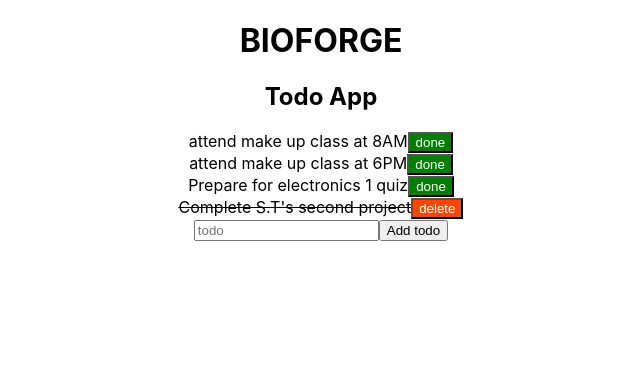
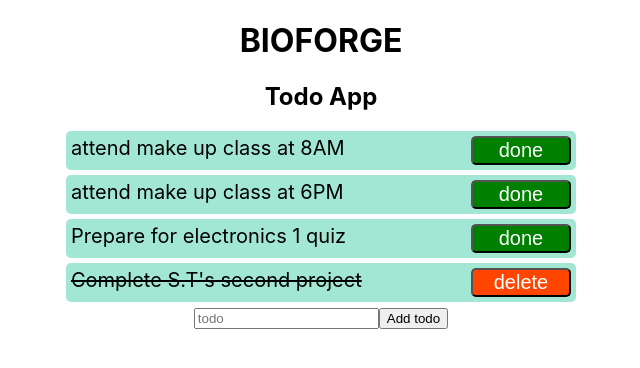
Before and after one commit to AbrarChowdhury/react-training-for-interns, a React (Create React App) app: page / in a window 1280 px wide. Shown: the top 368 px of the page, without its empty margins (319-959 px from the left). Built offline with nearby package versions, Linux system fonts and the light colour scheme.

Commit message:
create new branch with todo row style

```diff
--- a/src/App.css
+++ b/src/App.css
@@ -1,3 +1,4 @@
+
 .App {
   text-align: center;
 }
@@ -36,3 +37,7 @@
     transform: rotate(360deg);
   }
 }
+
+.title{
+
+}
--- a/src/App.js
+++ b/src/App.js
@@ -38,7 +38,7 @@ function App() {
 
   return (
     <div className="App">
-      <h1>BIOFORGE</h1>
+      <h1 className='title'>BIOFORGE</h1>
       <h2>Todo App</h2>
 
       { todoes.map( (todo,i)=>
--- /dev/null
+++ b/src/components/ToDoRow.css
@@ -0,0 +1,17 @@
+.todo-div{
+    margin: 5px auto;
+    max-width: 500px;
+    width: 100%;
+    display: flex;
+    justify-content: space-between;
+    font-size: 20px;
+    background-color: rgb(162, 231, 211);
+    padding: 5px;
+    border-radius: 5px;
+}
+
+.todo-div > button {
+    width: 100px;
+    font-size: 20px;
+    border-radius: 5px;
+}
--- a/src/components/TodoRow.js
+++ b/src/components/TodoRow.js
@@ -1,4 +1,5 @@
 import React from "react";
+import './ToDoRow.css';
 
 const TodoRow = ({ todo, index, setTodoes }) => {
 	const textStyle = { textDecoration: todo.isDone ? "line-through" : "none" };
@@ -11,7 +12,7 @@ const TodoRow = ({ todo, index, setTodoes }) => {
 	}
 
 	return (
-		<div>
+		<div className="todo-div">
 			<span style={textStyle}>{todo.value}</span>
 			{todo.isDone ? (
 				<button style={{ background: "orangered", color: "white" }} onClick={handleDelete}>
```
